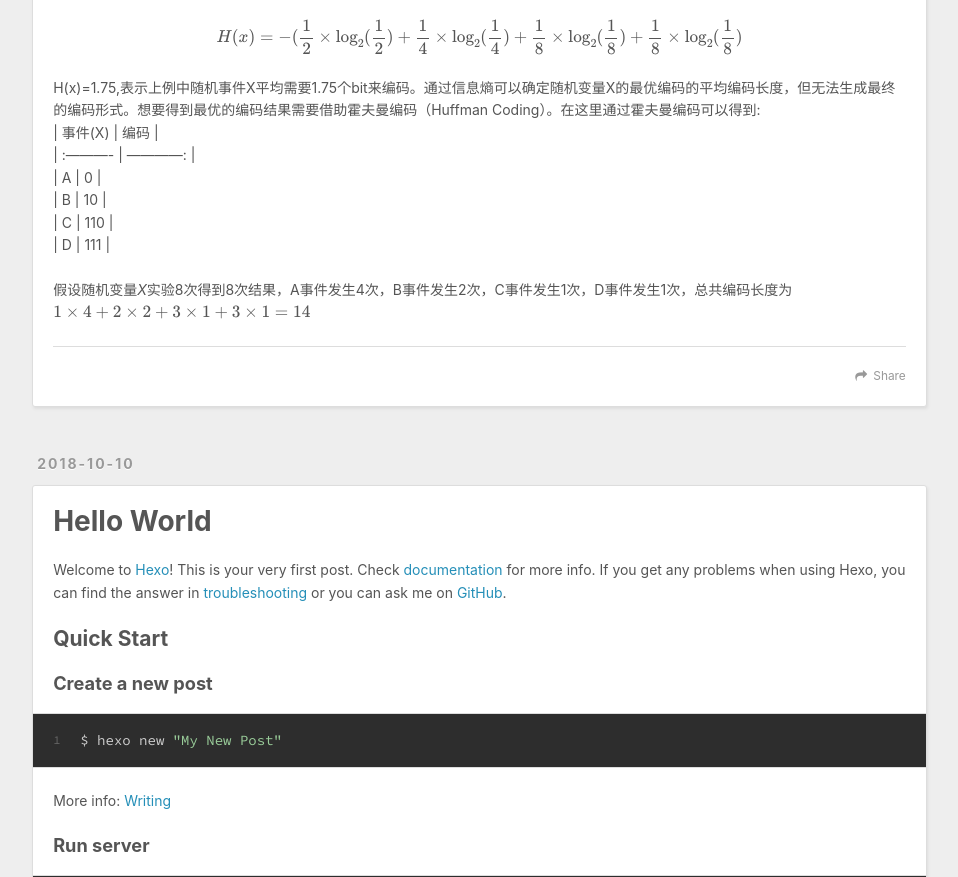
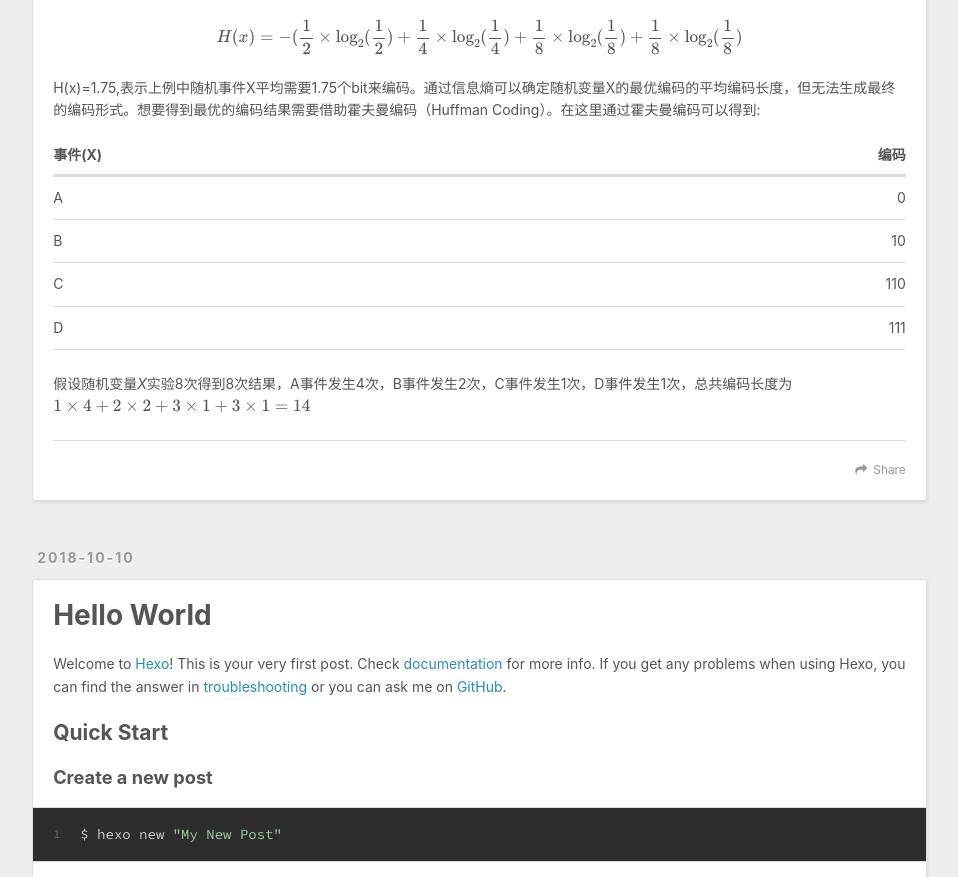
Before and after one commit to zhaopeng3044/zhaopeng3044.github.io, a plain HTML site: page index.html in a window 1280 px wide. Shown: the part 2593-3470 px from the top of the page, without its empty margins (8-966 px from the left). Drawn offline with nearby package versions, Linux system fonts and the light colour scheme; some packages are replaced by stand-ins of ours.

Commit message:
Site updated: 2018-10-24 20:18:17

```diff
--- a/index.html
+++ b/index.html
@@ -128,13 +128,41 @@
 <script type="text/javascript" src="https://cdn.mathjax.org/mathjax/latest/MathJax.js?config=TeX-AMS-MML_HTMLorMML">
 </script>
 
-<script type="math/tex; mode=display">H(x)=-(\frac{1}{2}\times\log_{2}(\frac{1}{2})+\frac{1}{4}\times\log_{2}(\frac{1}{4})+\frac{1}{8}\times\log_{2}(\frac{1}{8})+\frac{1}{8}\times\log_{2}(\frac{1}{8})</script><p>H(x)=1.75,表示上例中随机事件X平均需要1.75个bit来编码。通过信息熵可以确定随机变量X的最优编码的平均编码长度，但无法生成最终的编码形式。想要得到最优的编码结果需要借助霍夫曼编码（Huffman Coding）。在这里通过霍夫曼编码可以得到:<br>| 事件(X)  | 编码      |<br>| :———- | ————: |<br>| A        | 0         |<br>| B        | 10        |<br>| C        | 110       |<br>| D        | 111       |</p>
+<script type="math/tex; mode=display">H(x)=-(\frac{1}{2}\times\log_{2}(\frac{1}{2})+\frac{1}{4}\times\log_{2}(\frac{1}{4})+\frac{1}{8}\times\log_{2}(\frac{1}{8})+\frac{1}{8}\times\log_{2}(\frac{1}{8})</script><p>H(x)=1.75,表示上例中随机事件X平均需要1.75个bit来编码。通过信息熵可以确定随机变量X的最优编码的平均编码长度，但无法生成最终的编码形式。想要得到最优的编码结果需要借助霍夫曼编码（Huffman Coding）。在这里通过霍夫曼编码可以得到:</p>
+<div class="table-container">
+<table>
+<thead>
+<tr>
+<th style="text-align:left">事件(X)</th>
+<th style="text-align:right">编码</th>
+</tr>
+</thead>
+<tbody>
+<tr>
+<td style="text-align:left">A</td>
+<td style="text-align:right">0</td>
+</tr>
+<tr>
+<td style="text-align:left">B</td>
+<td style="text-align:right">10</td>
+</tr>
+<tr>
+<td style="text-align:left">C</td>
+<td style="text-align:right">110</td>
+</tr>
+<tr>
+<td style="text-align:left">D</td>
+<td style="text-align:right">111</td>
+</tr>
+</tbody>
+</table>
+</div>
 <p>假设随机变量<em>X</em>实验8次得到8次结果，A事件发生4次，B事件发生2次，C事件发生1次，D事件发生1次，总共编码长度为 $ 1\times4+2\times2+3\times1+3\times1=14 $</p>
 
 
     </div>
     <footer class="article-footer">
-      <a data-url="http://yoursite.com/2018/10/19/信息熵/" data-id="cjnnu9os60001hbkubhx9lsb3" class="article-share-link">Share</a>
+      <a data-url="http://yoursite.com/2018/10/19/信息熵/" data-id="cjnnua4l90001mtkunb2uwkw6" class="article-share-link">Share</a>
 
 
     </footer>
@@ -179,7 +207,7 @@
 
     </div>
     <footer class="article-footer">
-      <a data-url="http://yoursite.com/2018/10/10/hello-world/" data-id="cjnnu9orx0000hbkug9o5oz9h" class="article-share-link">Share</a>
+      <a data-url="http://yoursite.com/2018/10/10/hello-world/" data-id="cjnnua4kx0000mtkusd0rabbl" class="article-share-link">Share</a>
 
 
     </footer>
```
Also changed, not shown: 2018/10/10/hello-world/index.html (+1 -1 lines), 2018/10/19/信息熵/index.html (+31 -3 lines).
